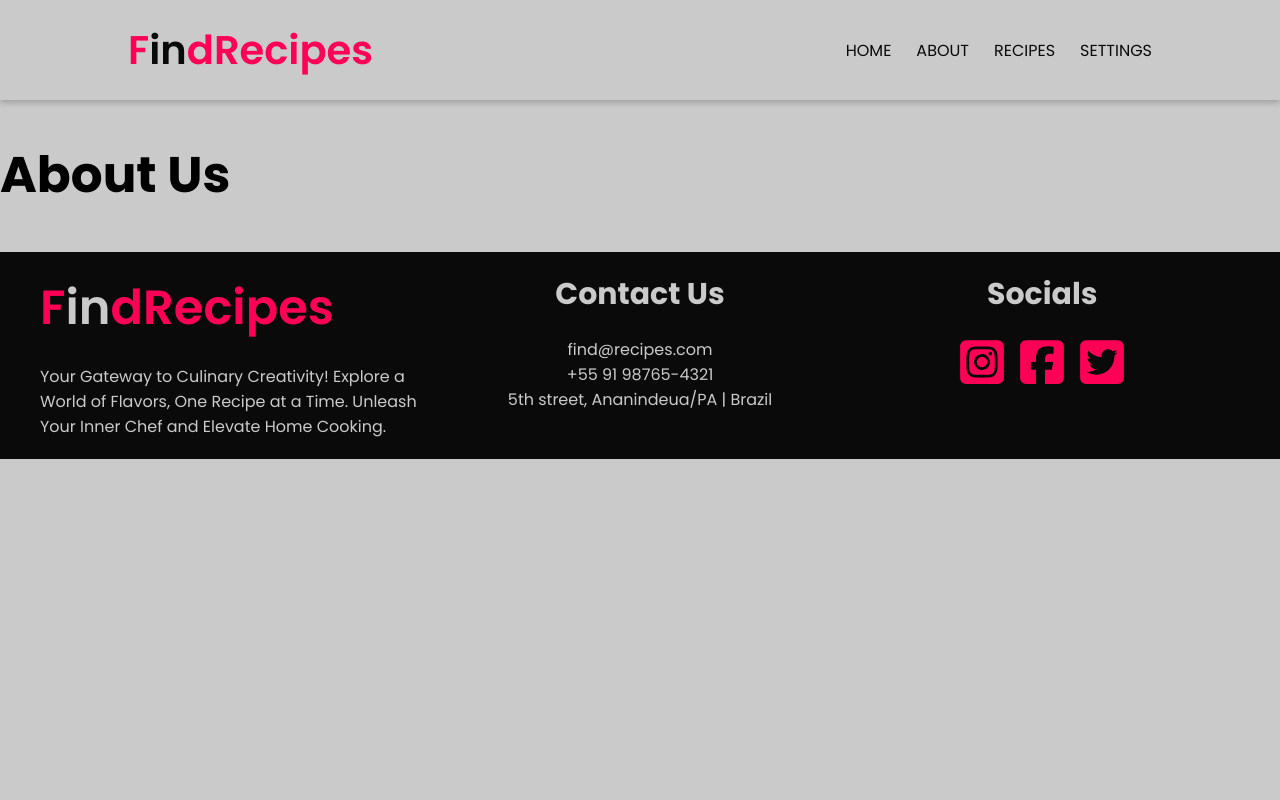
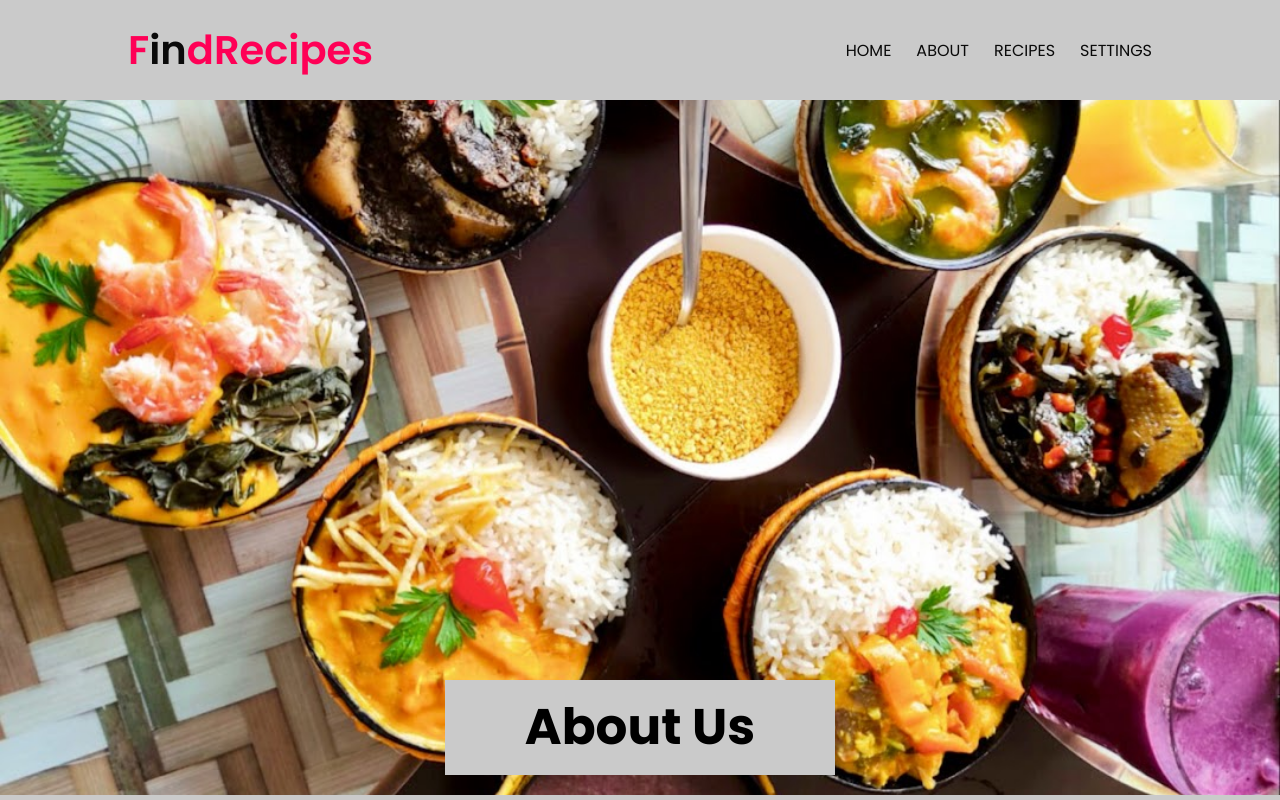
Before and after one commit to ecpieritz/find-recipes, a React (Create React App) app: page /about in a window 1280 px wide. Shown: the top 800 px of the page. Built offline with nearby package versions, Linux system fonts and the light colour scheme.

Commit message:
Added Hero to About

```diff
--- a/src/scss/base/base.scss
+++ b/src/scss/base/base.scss
@@ -63,3 +63,16 @@ body{
 
   }
 }
+
+.fr-hero-section__title{
+  width:fit-content;
+  max-width: 1200px;
+  margin: auto;
+  padding: 580px 0 20px;
+  h1{
+    padding: 10px 80px;
+    background-color: $fr-bg;
+    text-align: center;
+  }
+
+}
--- /dev/null
+++ b/src/scss/components/about.scss
@@ -0,0 +1,10 @@
+.fr-about{
+  &__hero{
+    margin-top: -3vw !important;
+    width: 100%;
+    background-image: url('../../../public/img/fr-about__hero.jpg');
+    background-repeat: no-repeat;
+    background-size:cover;
+    background-position: center;
+  }
+}
--- a/src/scss/components/index.scss
+++ b/src/scss/components/index.scss
@@ -1,3 +1,4 @@
+@import "./about.scss";
 @import "./customImage.scss";
 @import "./footer.scss";
 @import "./hero.scss";
```
Also changed, not shown: public/img/fr-about__hero.jpg (added).
